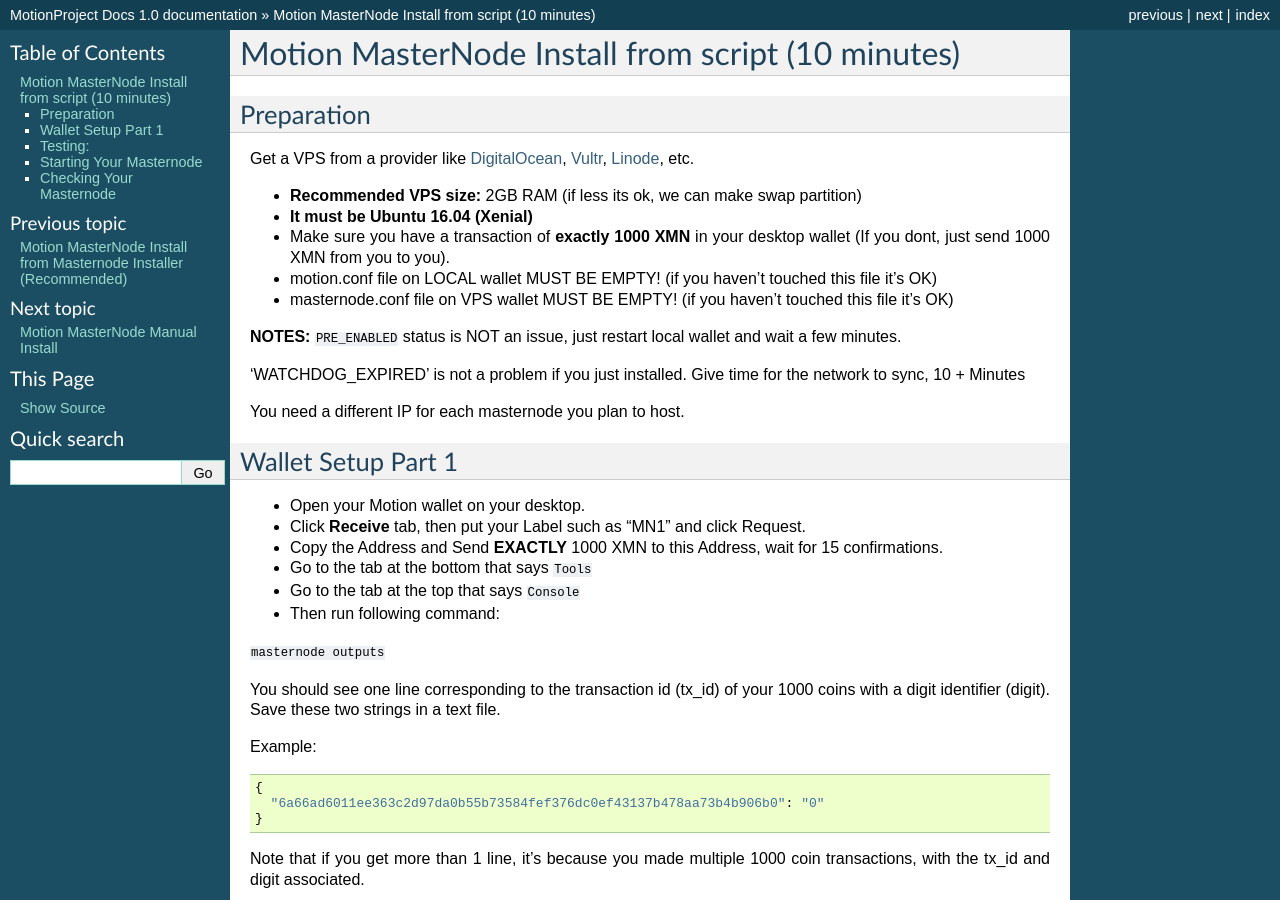
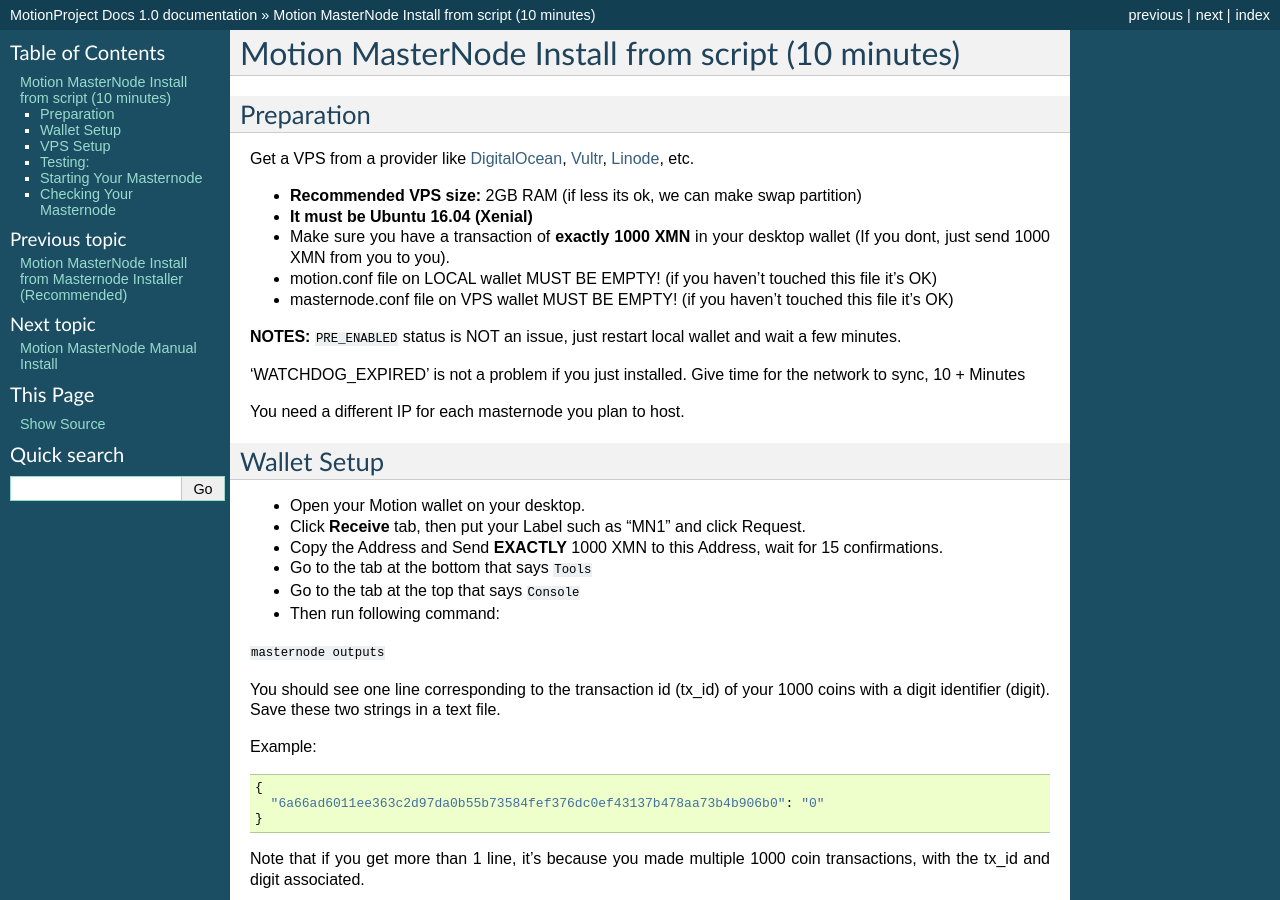
Before and after one commit to motioncrypto/motion-docs, a Sphinx documentation site: the page built from docs/motion_install_from_script.md, in a window 1280 px wide and 900 px high. Built offline with Sphinx 7.4.7, drawn with Linux system fonts in a browser that asks for light colours; pages that are not in the unit, such as notebooks, are missing from menus.

Commit message:
New subtitle

```diff
--- a/docs/motion_install_from_script.md
+++ b/docs/motion_install_from_script.md
@@ -17,7 +17,7 @@ Get a VPS from a provider like [DigitalOcean](https://www.digitalocean.com), [Vu
 
 You need a different IP for each masternode you plan to host.
 
-### Wallet Setup Part 1
+### Wallet Setup
 
 - Open your Motion wallet on your desktop.
 - Click **Receive** tab, then put your Label such as “MN1” and click Request.
@@ -70,7 +70,7 @@ Save and restart your Motion wallet.
 
 Note that each line of the `masternode.conf` file corresponds to one masternode if you want to run more than one node from the same wallet, just make a new line and repeat steps.
 
-**VPS Setup**
+### VPS Setup
 
 **Preparation:**
 Windows users will need a program called [putty](https://www.putty.org/) to connect to the VPS
```
